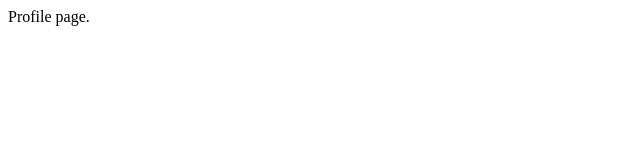
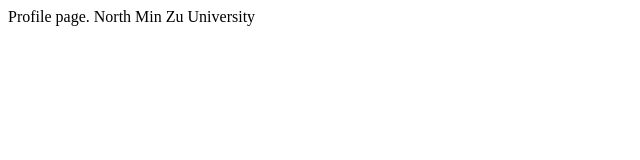
Before and after one commit to zcyyds1110/lab03, a plain HTML site: page index.html in a window 1280 px wide. Shown: the whole page, without its empty margins (0-640 px from the left). Drawn offline with Linux system fonts and the light colour scheme.

Commit message:
add the index and uni

```diff
--- a/index.html
+++ b/index.html
@@ -1 +1,2 @@
 <a herf="./profile.html">Profile page</a>.
+<a herf="./uni.html">North Min Zu University</a>
```
Also changed, not shown: uni.html (added, +1 -0 lines).
